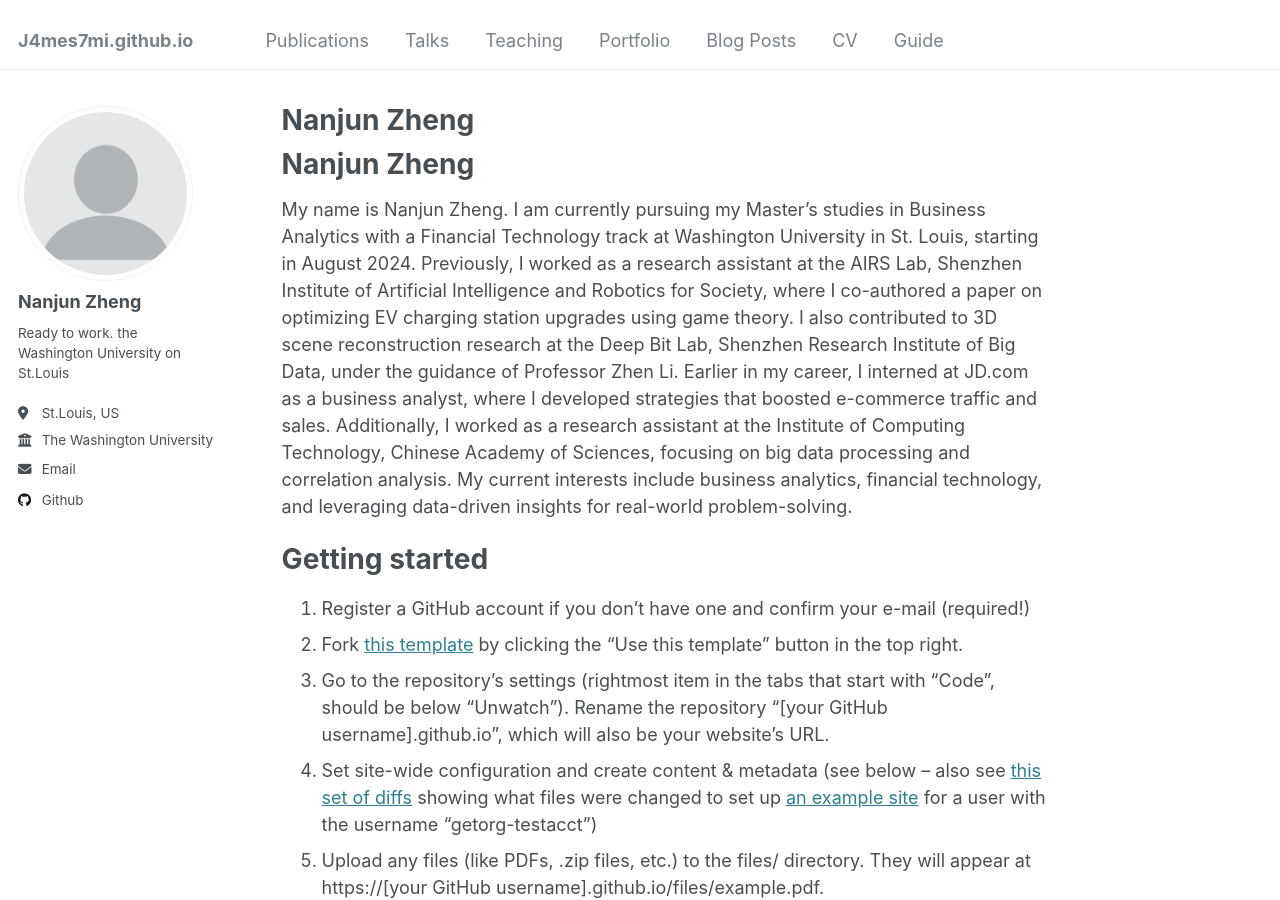
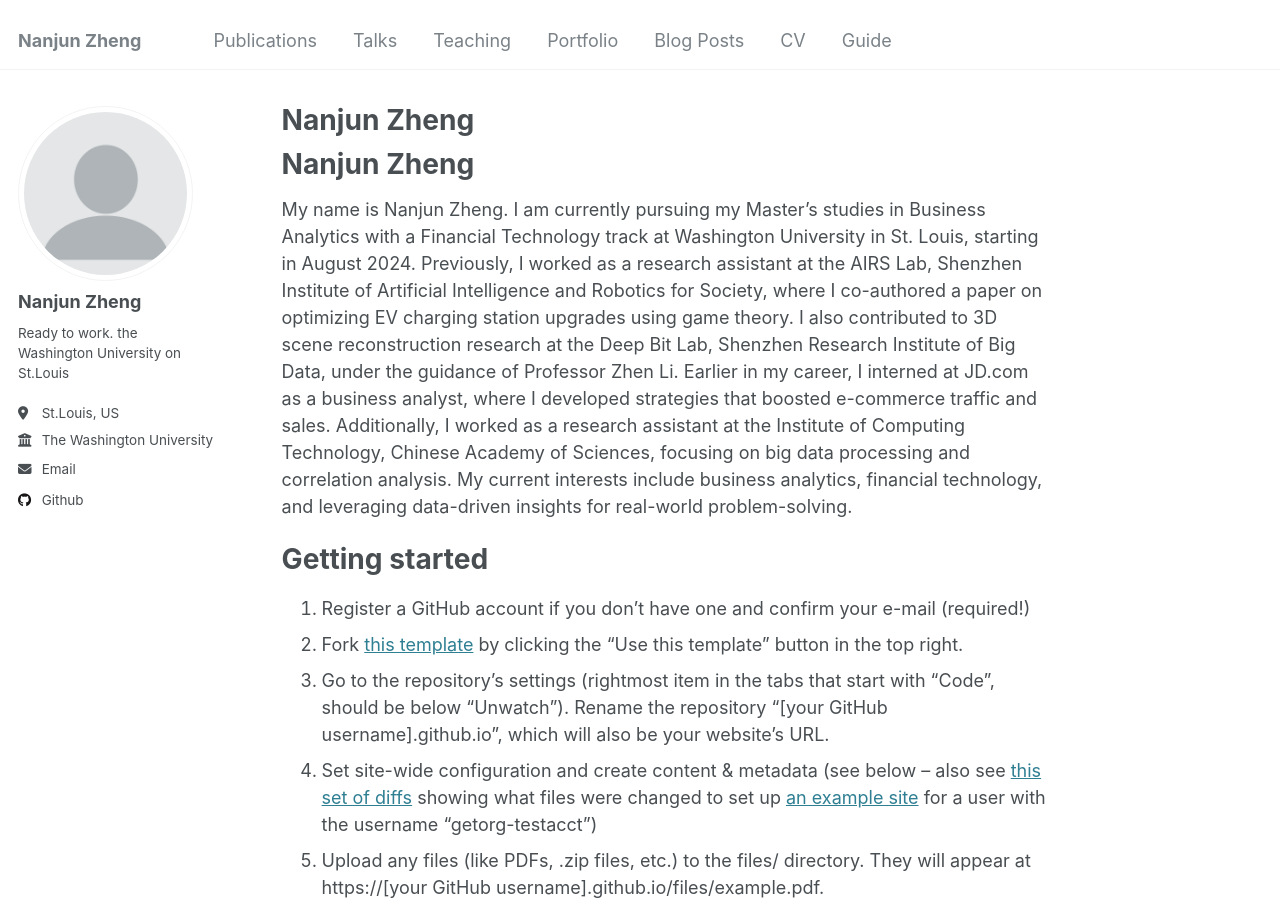
Before and after one commit to J4mes7mi/J4mes7mi.github.io, a Jekyll site: the page built from _pages/about.md, in a window 1280 px wide and 900 px high. Built offline with Jekyll 4.4.1, drawn with Linux system fonts in a browser that asks for light colours; our own code applies the rules of GitHub Pages for plain Markdown files; part of the change alters nothing that is shown.

Commit message:
Update _config.yml

```diff
--- a/_config.yml
+++ b/_config.yml
@@ -8,9 +8,9 @@
 
 # Basic Site Settings
 locale                   : "en-US"
-title                    : #"Nanjun Zheng"
+title                    : "Nanjun Zheng"
 title_separator          : "-"
-name                     : &name "Nanjun Zheng"
+name                     : #&name ""
 description              : &description "Ready to work.  the Washington University on St.Louis"
 url                      : https://J4mes7mi.github.io # the base hostname & protocol for your site e.g. "https://[your GitHub username].github.io"
 baseurl                  : "" # the subpath of your site, e.g. "/blog"
```
